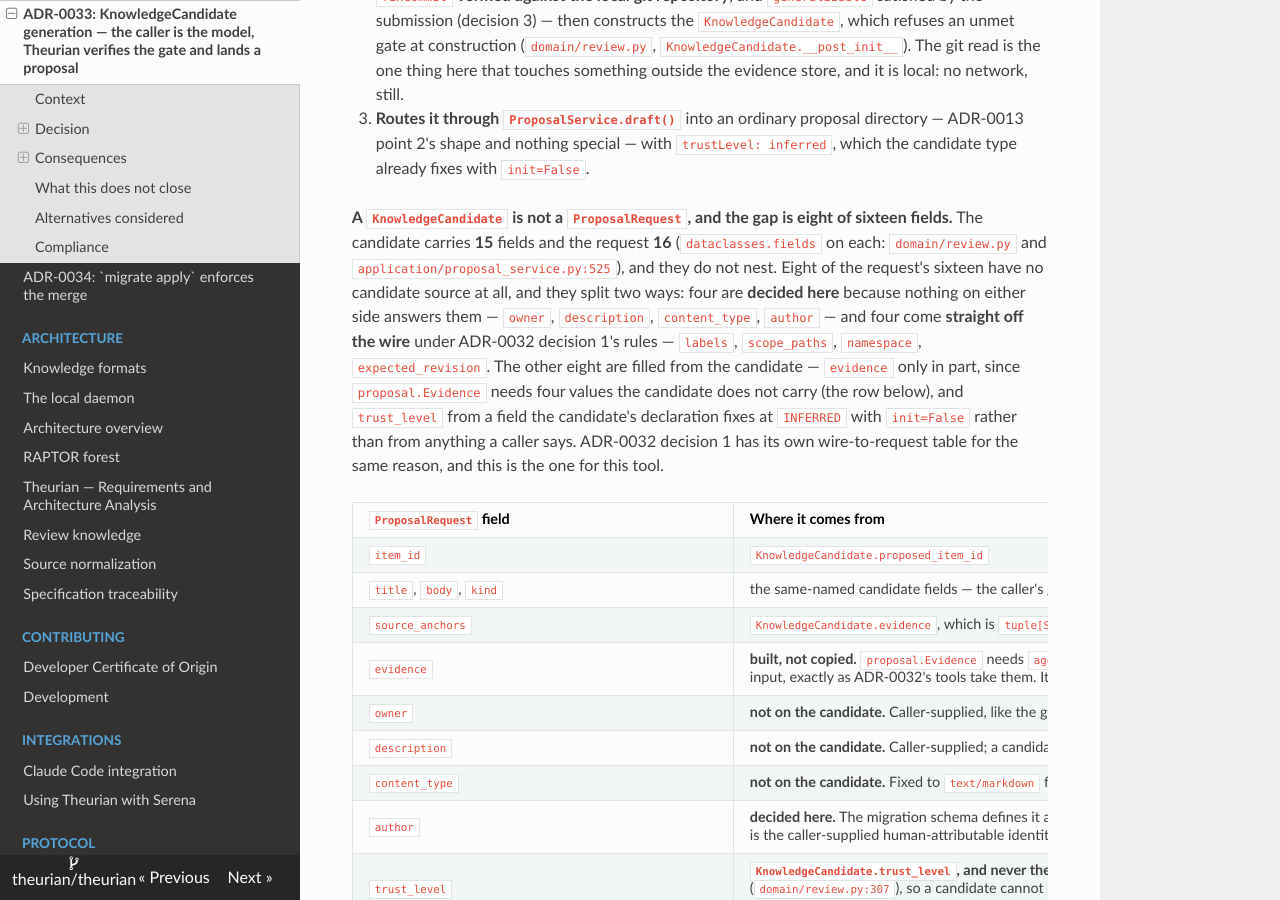
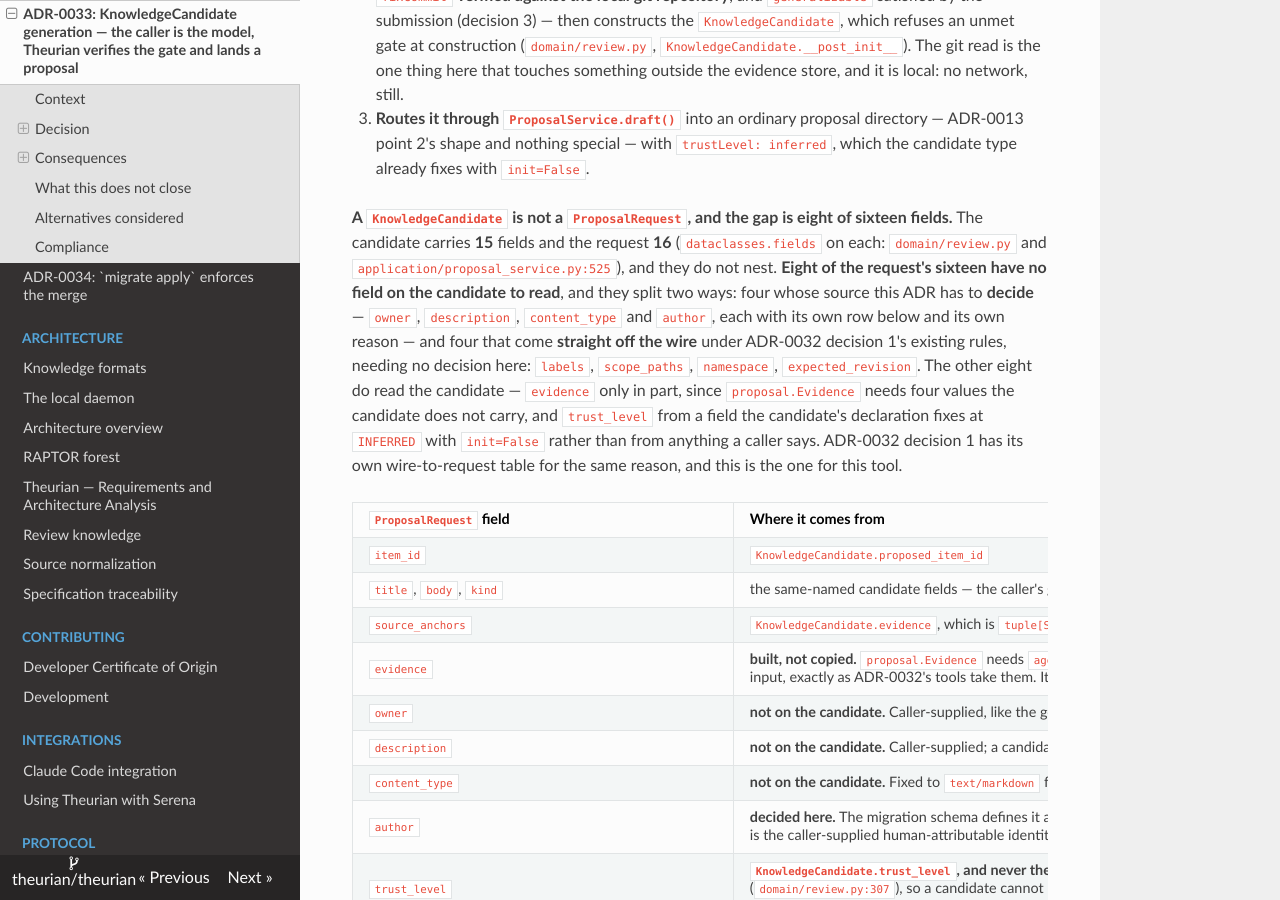
Before and after one commit to theurian/theurian, an MkDocs documentation site: the page built from docs/adr/0033-knowledge-candidate-generation.md, in a window 1280 px wide and 900 px high, scrolled down 1721 px. Built offline with MkDocs 1.6.1, drawn with Linux system fonts in a browser that asks for light colours.

Commit message:
docs(adr): tighten ADR-0033's field-gap split and one wrapped paragraph
The eight-of-sixteen split said the four non-wire fields are "decided here
because nothing on either side answers them", which is not what the table rows
say -- `owner` and `description` are caller-supplied and `content_type` is
fixed. The paragraph now says what is actually true of all four: this ADR has
to decide their *source*, and each row gives its own reason. No count moves.

The two MEDIUM trailers below belong to this pass and were omitted from the
commits that carried the fixes: the field-gap recount is finished here, and the
three-signal-source correction to the gate-auditable bullet landed in 79f0a832.
Recorded here so `git log --grep 'Review-Finding:'` reconstructs the round.

Review-Finding: code-review MEDIUM -- ADR-0033 said the candidate/request gap is four fields wide where it is eight of sixteen
Review-Finding: code-review MEDIUM -- ADR-0033's gate-auditable bullet enumerated two signal sources where decision 3 has three
Signed-off-by: Takehide Uchida <utchy@graphnote-design.com>

```diff
--- a/docs/adr/0033-knowledge-candidate-generation.md
+++ b/docs/adr/0033-knowledge-candidate-generation.md
@@ -86,17 +86,18 @@ verification and packaging:
 **A `KnowledgeCandidate` is not a `ProposalRequest`, and the gap is eight of
 sixteen fields.** The candidate carries **15** fields and the request **16**
 (`dataclasses.fields` on each: `domain/review.py` and
-`application/proposal_service.py:525`), and they do not nest. Eight of the
-request's sixteen have no candidate source at all, and they split two ways: four
-are **decided here** because nothing on either side answers them — `owner`,
-`description`, `content_type`, `author` — and four come **straight off the
-wire** under ADR-0032 decision 1's rules — `labels`, `scope_paths`, `namespace`,
-`expected_revision`. The other eight are filled from the candidate —
-`evidence` only in part, since `proposal.Evidence` needs four values the
-candidate does not carry (the row below), and `trust_level` from a field the
-candidate's declaration fixes at `INFERRED` with `init=False` rather than from
-anything a caller says. ADR-0032 decision 1 has its own
-wire-to-request table for the same reason, and this is the one for this tool.
+`application/proposal_service.py:525`), and they do not nest. **Eight of the
+request's sixteen have no field on the candidate to read**, and they split two
+ways: four whose source this ADR has to **decide** — `owner`, `description`,
+`content_type` and `author`, each with its own row below and its own reason —
+and four that come **straight off the wire** under ADR-0032 decision 1's
+existing rules, needing no decision here: `labels`, `scope_paths`, `namespace`,
+`expected_revision`. The other eight do read the candidate — `evidence` only in
+part, since `proposal.Evidence` needs four values the candidate does not carry,
+and `trust_level` from a field the candidate's declaration fixes at `INFERRED`
+with `init=False` rather than from anything a caller says. ADR-0032 decision 1
+has its own wire-to-request table for the same reason, and this is the one for
+this tool.
 
 | `ProposalRequest` field | Where it comes from |
 | :-- | :-- |
@@ -274,10 +275,10 @@ file_path=node.get("path") if isinstance(node.get("path"), str) else None,
 For such a thread the "touches that path" half has no path to check, and the
 verification degenerates to bare existence — which, against a repository whose
 whole history is an accepted answer (`git rev-list --count be977ea7` → **285**),
-is very nearly no check at all. The
-two answers are *refuse the call, because the signal cannot be verified for this
-thread* and *pass on existence alone, with the weaker basis recorded in the
-refusal-free path*. This ADR does not pick one, and slice B5 records the choice
+is very nearly no check at all. The two answers are *refuse the call, because
+the signal cannot be verified for this thread* and *pass on existence alone,
+with the weaker basis recorded in the refusal-free path*. This ADR does not pick
+one, and slice B5 records the choice
 with its reasoning rather than letting the `None` branch be settled by whichever
 line an implementer writes first.
 
```
